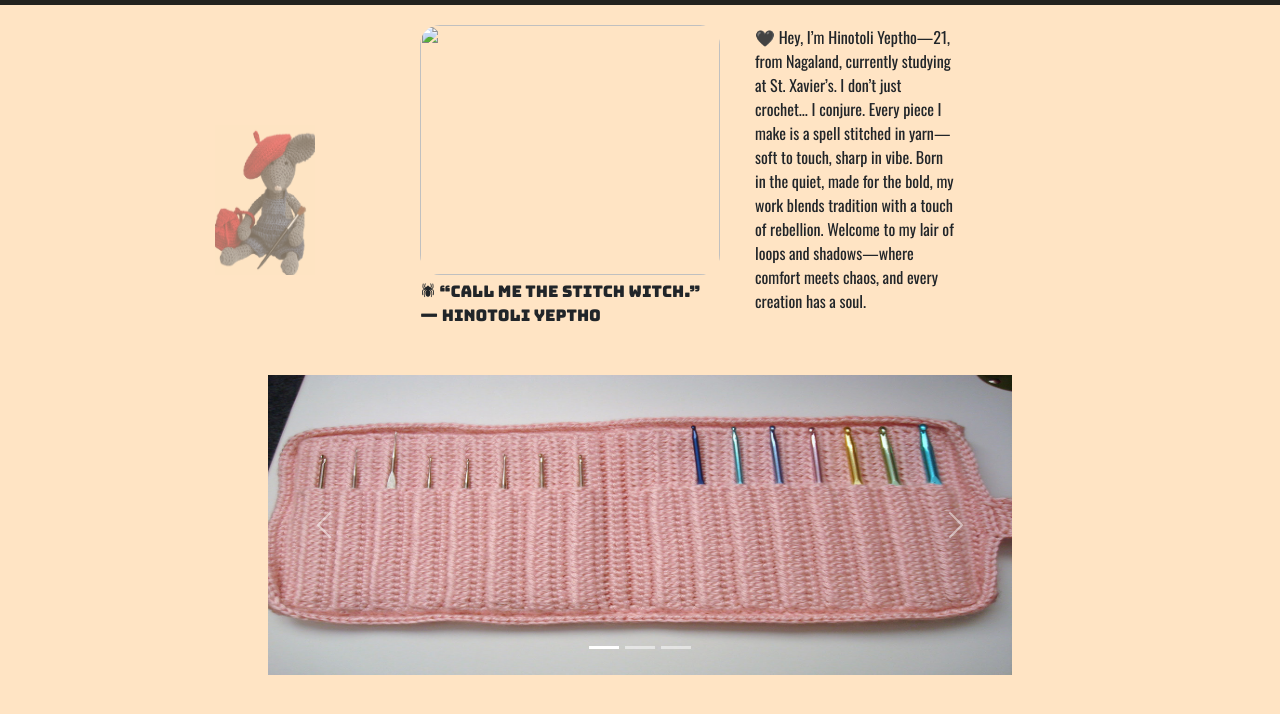
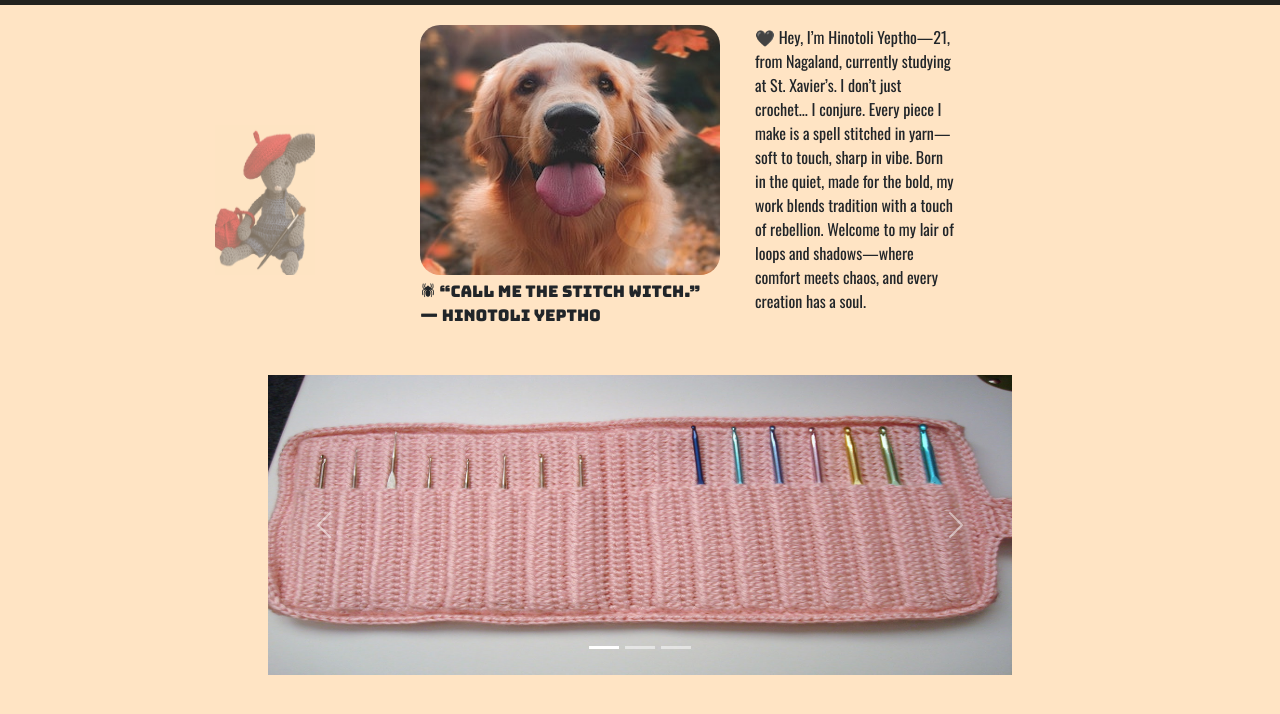
Before and after one commit to ahaan000/crotchet, a plain HTML site: page index.html in a window 1280 px wide. Shown: the part 54-768 px from the top of the page. Drawn offline with nearby package versions, Linux system fonts and the light colour scheme; a web font is replaced by a local one.

Commit message:
Add files via upload

```diff
--- a/index.html
+++ b/index.html
@@ -35,7 +35,7 @@
 
  <section id="hero" class="grid-container">
    <img class="placeholder" src="./placeholder.jpg" />
-  <div class="maincontent"><img  src="../11.3 TinDog Project/images/dog-img.jpg" /></div>
+  <div class="maincontent"><img  src="dog-img.jpg" /></div>
   <div class="Description"> <p>
       🖤
 Hey, I’m Hinotoli Yeptho—21, from Nagaland, currently studying at St. Xavier’s. I don’t just crochet... I conjure. Every piece I make is a spell stitched in yarn—soft to touch, sharp in vibe. Born in the quiet, made for the bold, my work blends tradition with a touch of rebellion. Welcome to my lair of loops and shadows—where comfort meets chaos, and every creation has a soul.
@@ -49,7 +49,7 @@ Hey, I’m Hinotoli Yeptho—21, from Nagaland, currently studying at St. Xavier
 
  </section>
 
-<section id="carousel" style="width:60%; margin-left: 20%; border-radius: 20%; ">
+<section id="carousel" style="width:60%;  margin-left: 20%; border-radius: 20%; ">
   <div class="container">
 <div id="carouselExampleIndicators" class="carousel slide">
   <div class="carousel-indicators">
@@ -62,10 +62,10 @@ Hey, I’m Hinotoli Yeptho—21, from Nagaland, currently studying at St. Xavier
       <img src="./blo 403.JPG" class="d-block w-100" height="300"  alt="...">
     </div>
     <div class="carousel-item">
-      <img src="../11.3 TinDog Project/images/tnw.png" class="d-block w-100" alt="...">
+      <img src="./dog-img.jpg" class="d-block w-100" alt="...">
     </div>
     <div class="carousel-item">
-      <img src="../11.3 TinDog Project/goal images/testimonial-goal.jpg" class="d-block w-100" alt="...">
+      <img src="testimonial-goal.jpg" class="d-block w-100" alt="...">
     </div>
   </div>
   <button class="carousel-control-prev" type="button" data-bs-target="#carouselExampleIndicators" data-bs-slide="prev">
```
